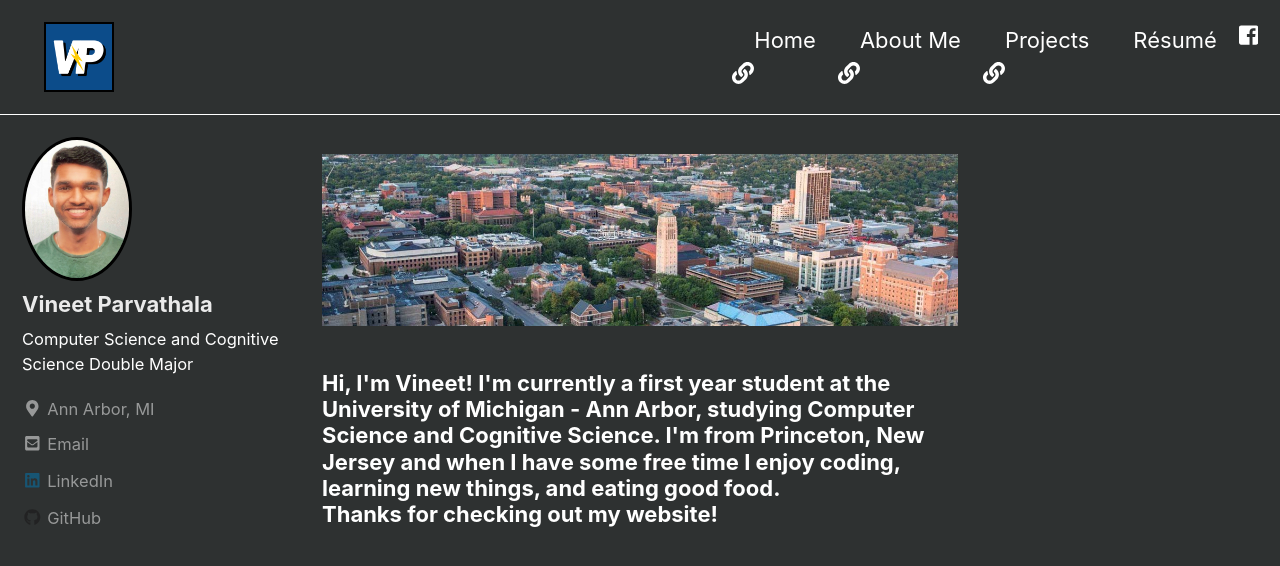
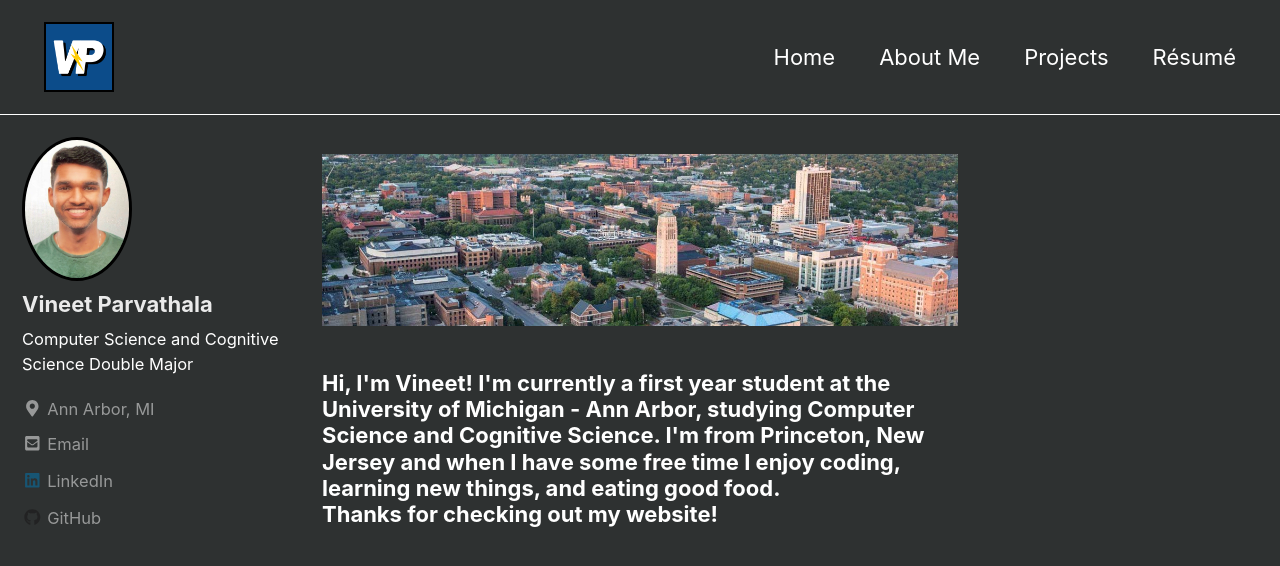
Before and after one commit to vparv/vparv.github.io, a Jekyll site: the page built from index.html, in a window 1280 px wide and 900 px high. Shown: the top 566 px of the window. Built offline with Jekyll 4.4.1, drawn with Linux system fonts in a browser that asks for light colours; cached includes are drawn as plain includes; nearby versions of some CDN libraries; the list of posts is cut into pages by our own code.

Commit message:
fixed masthead links

```diff
--- a/_includes/masthead.html
+++ b/_includes/masthead.html
@@ -13,13 +13,12 @@
             {%- endif -%}
 
             <li class="masthead__menu-item">
-              <a href="{{ url }}" {% if link.description %}title="{{ link.description }}"{% endif %}>{{ link.title }}</a><i class="{{ link.icon | default: 'fas fa-link' }}" aria-hidden="true"></i>
-
+              <a href="{{ url }}" {% if link.description %}title="{{ link.description }}"{% endif %}>{{ link.title }}</a>
             </li>
 
           {%- endfor -%}
 
-          <a href="http://vineetp.com/Parvathala_Vineet.Resume.pdf">Résumé</a><i class="fab fa-facebook-square"></i>
+          <a href="http://vineetp.com/Parvathala_Vineet.Resume.pdf">Résumé</a>
 
         </ul>
 
```
